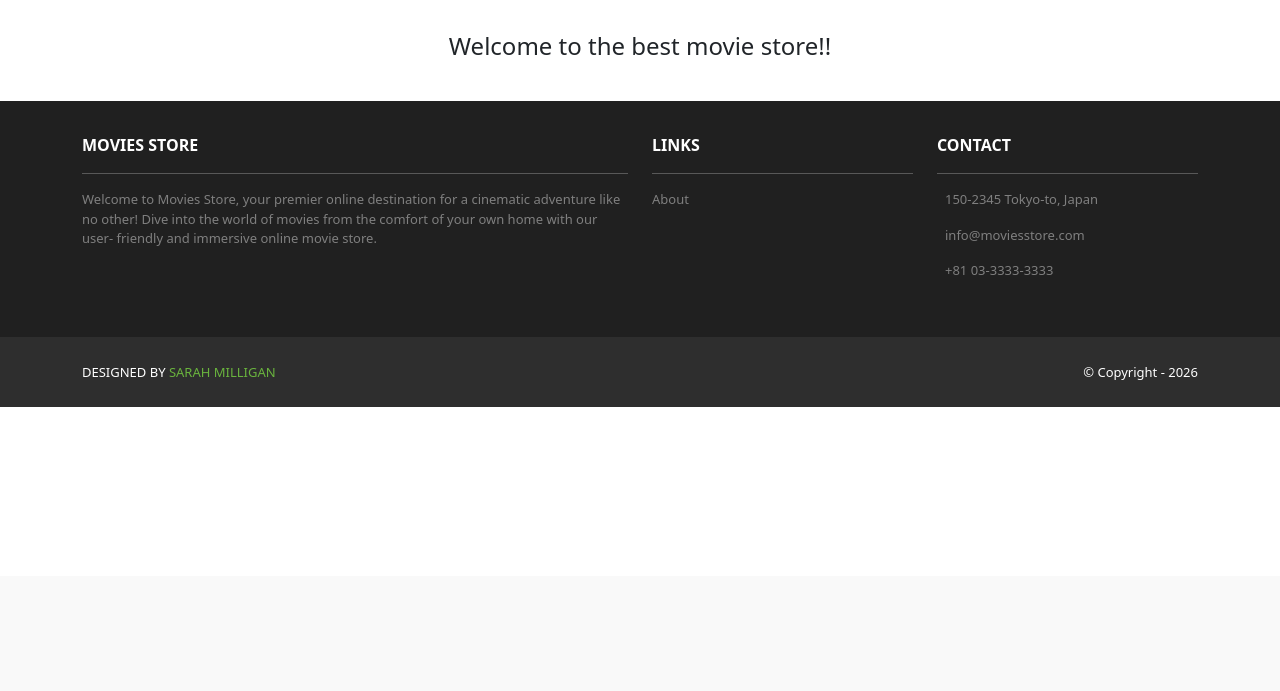
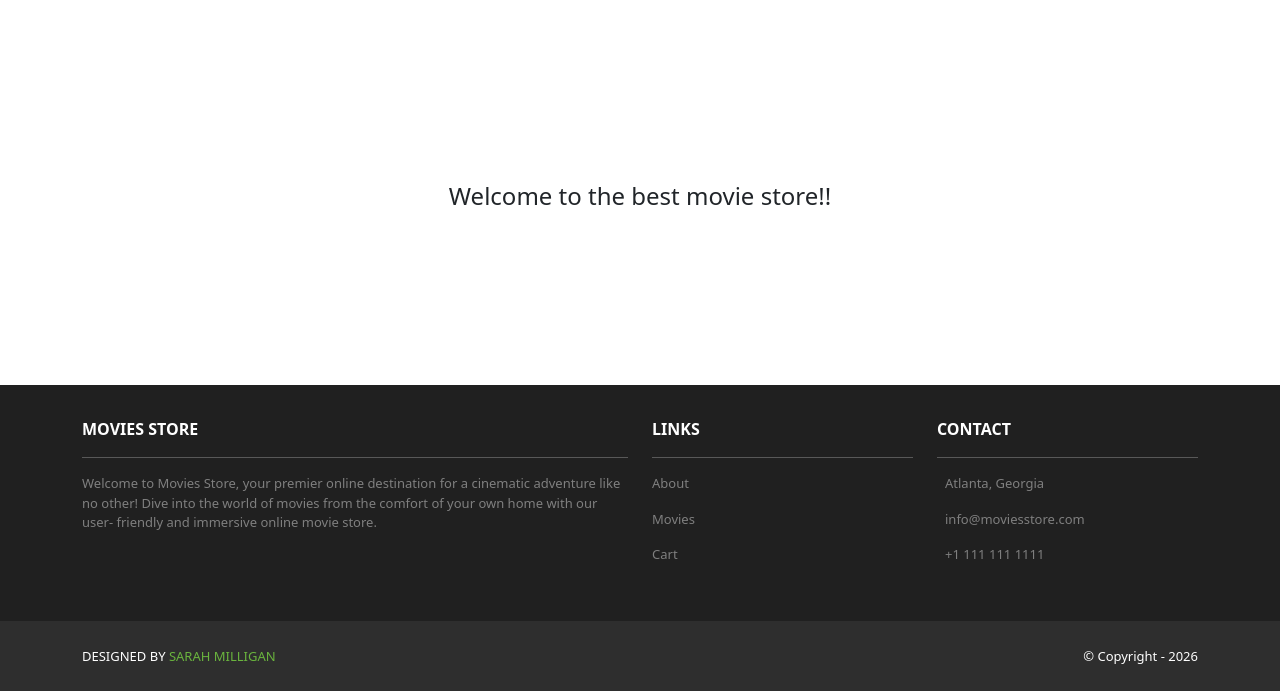
Before and after one commit to milligansarah/moviesstore, a Django app: page / in a window 1280 px wide. Shown: the part 224-915 px from the top of the page. Before the commit the page ends 631 px from the top, so only its background shows below. Run offline with Django 5.2, Linux system fonts and the light colour scheme; some libraries are stand-ins or nearby versions; some web fonts are replaced.

Commit message:
minor CSS improvements

```diff
--- a/home/templates/home/index.html
+++ b/home/templates/home/index.html
@@ -9,7 +9,7 @@
 <div class="p-3">
 <div class="container">
     <div class="row mt-3">
-    <div class="col mx-auto text-center mb-3">
+    <div class="col mx-auto text-center" style="margin: 150px 0;">
         <h4>Welcome to the best movie store!!</h4>
     </div>
     </div>
--- a/moviesstore/static/css/style.css
+++ b/moviesstore/static/css/style.css
@@ -40,6 +40,7 @@
 }
 
 .img-card-400 {
+  max-width: 400px;
   width: fit-content;
-  max-height: 400px;
+  height: auto;
 }
--- a/moviesstore/templates/base.html
+++ b/moviesstore/templates/base.html
@@ -89,6 +89,14 @@
               href="{% url 'home.about' %}">
               About
             </a>
+            <p><a class="nav-link"
+              href="{% url 'movies.index' %}">
+              Movies
+            </a>
+            <p><a class="nav-link"
+              href="{% url 'cart.index' %}">
+              Cart
+            </a>
             </p>
           </div>
           <div class="col-md-3 col-lg-3 col-xl-3 mx-auto
@@ -96,13 +104,13 @@
             <b>CONTACT</b>
             <hr />
             <p><i class="fas fa-home me-2"></i>
-              150-2345 Tokyo-to, Japan
+              Atlanta, Georgia
             </p>
             <p><i class="fas fa-envelope me-2"></i>
               info@moviesstore.com
             </p>
             <p><i class="fas fa-phone me-2"></i>
-              +81 03-3333-3333
+              +1 111 111 1111
             </p>
           </div>
         </div>
```
